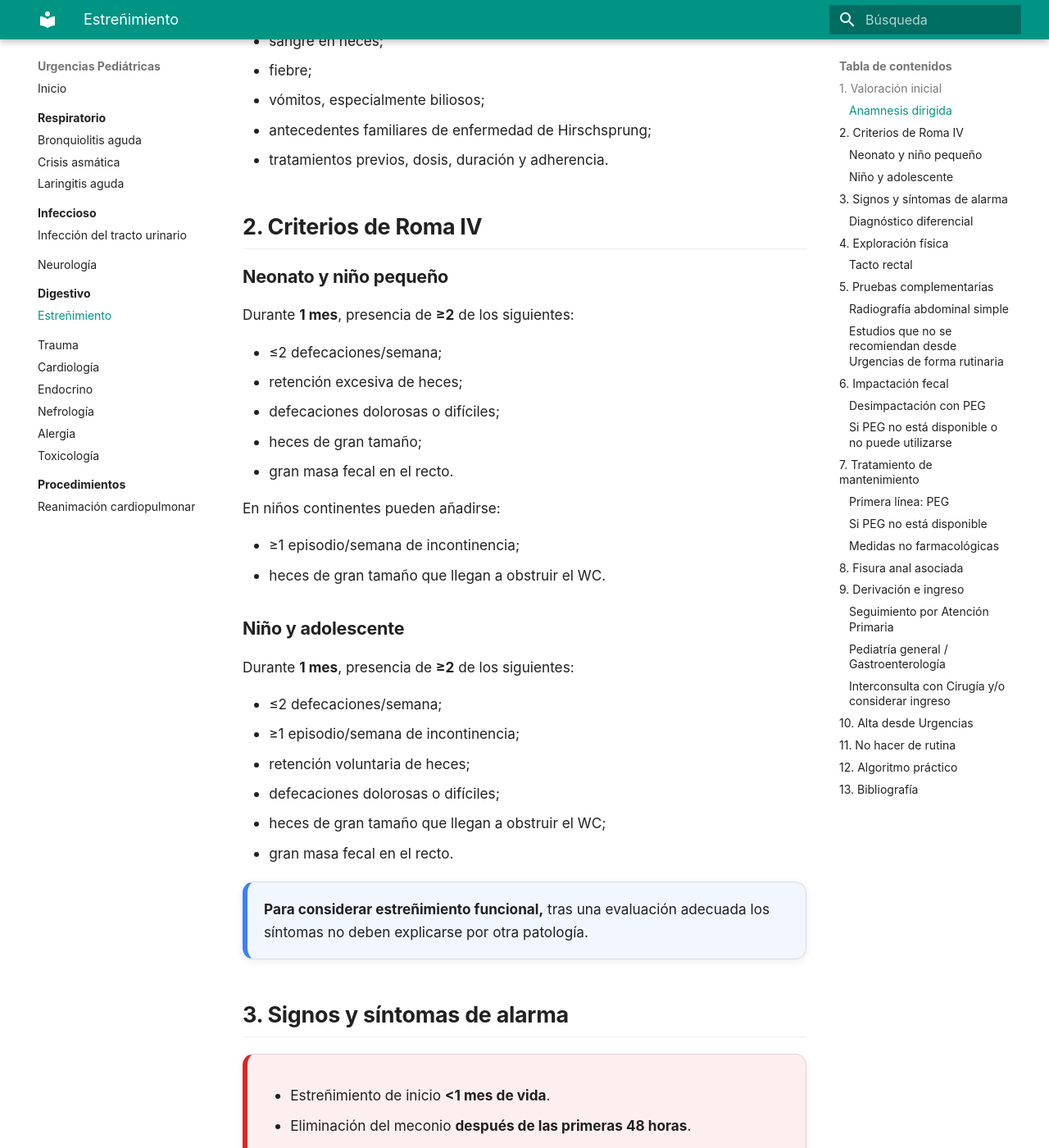
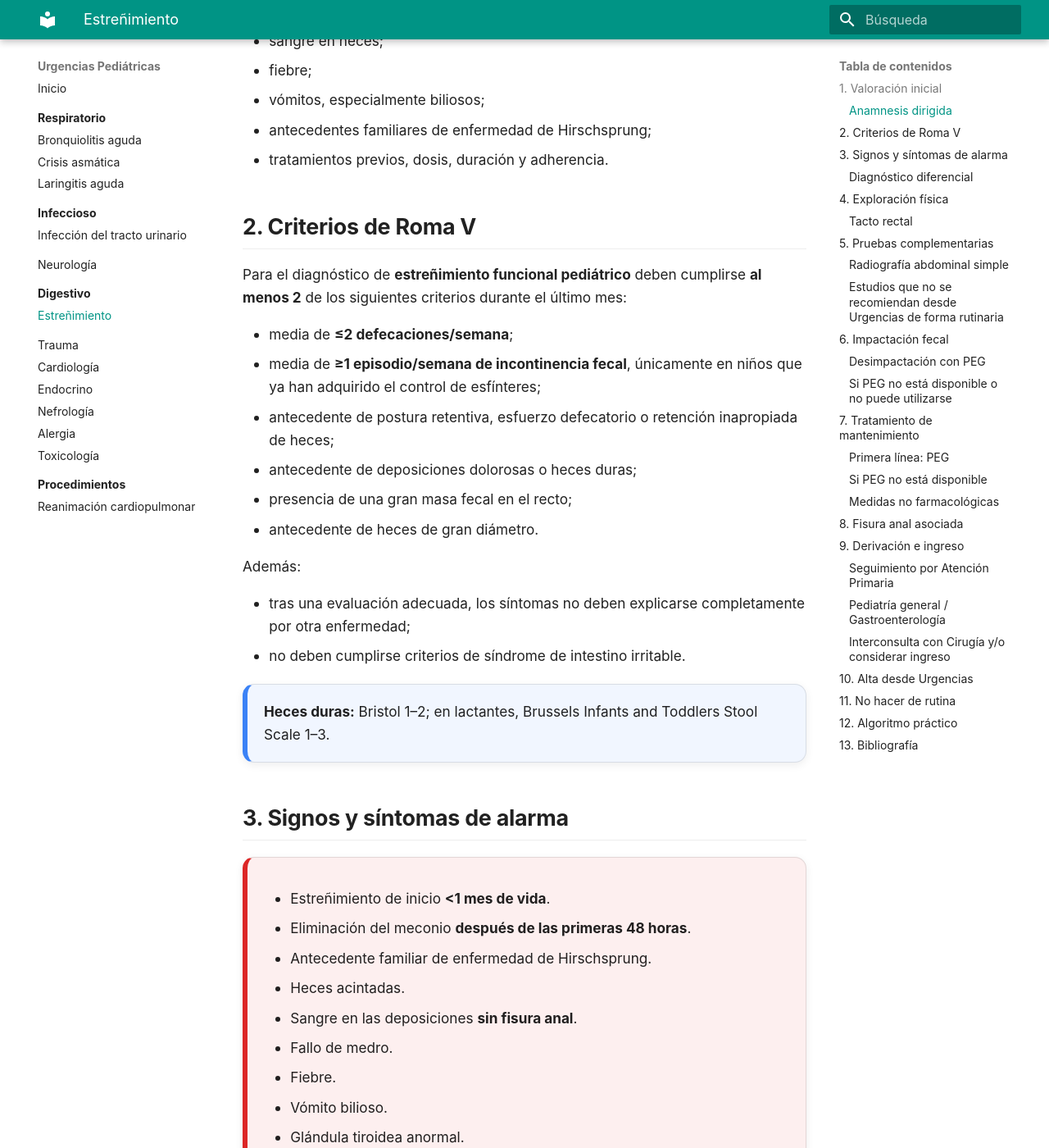
Before and after one commit to gonzaloares/urgencias-pediatricas, an MkDocs documentation site: the page built from docs/digestivo/estrenimiento.md, in a window 1280 px wide and 1400 px high, scrolled down 1572 px. Shown: the whole window at 82% size. Built offline with MkDocs 1.6.1 and Material for MkDocs 9.7.7, drawn with Linux system fonts in a browser that asks for light colours; some of the changed text lies outside the part shown.

Commit message:
Actualiza el estreñimiento a criterios Roma V

```diff
--- a/docs/digestivo/estrenimiento.md
+++ b/docs/digestivo/estrenimiento.md
@@ -2,7 +2,7 @@
 
 <nav class="protocol-shortcuts" aria-label="Accesos rápidos del protocolo">
   <a href="#valoracion">Valoración</a>
-  <a href="#roma">Roma IV</a>
+  <a href="#roma">Roma V</a>
   <a href="#alarma">Signos de alarma</a>
   <a href="#exploracion">Exploración</a>
   <a href="#pruebas">Pruebas</a>
@@ -57,36 +57,24 @@ Preguntar por:
 - tratamientos previos, dosis, duración y adherencia.
 
 <a id="roma"></a>
-## 2. Criterios de Roma IV
+## 2. Criterios de Roma V
 
-### Neonato y niño pequeño
+Para el diagnóstico de **estreñimiento funcional pediátrico** deben cumplirse **al menos 2** de los siguientes criterios durante el último mes:
 
-Durante **1 mes**, presencia de **≥2** de los siguientes:
+- media de **≤2 defecaciones/semana**;
+- media de **≥1 episodio/semana de incontinencia fecal**, únicamente en niños que ya han adquirido el control de esfínteres;
+- antecedente de postura retentiva, esfuerzo defecatorio o retención inapropiada de heces;
+- antecedente de deposiciones dolorosas o heces duras;
+- presencia de una gran masa fecal en el recto;
+- antecedente de heces de gran diámetro.
 
-- ≤2 defecaciones/semana;
-- retención excesiva de heces;
-- defecaciones dolorosas o difíciles;
-- heces de gran tamaño;
-- gran masa fecal en el recto.
+Además:
 
-En niños continentes pueden añadirse:
-
-- ≥1 episodio/semana de incontinencia;
-- heces de gran tamaño que llegan a obstruir el WC.
-
-### Niño y adolescente
-
-Durante **1 mes**, presencia de **≥2** de los siguientes:
-
-- ≤2 defecaciones/semana;
-- ≥1 episodio/semana de incontinencia;
-- retención voluntaria de heces;
-- defecaciones dolorosas o difíciles;
-- heces de gran tamaño que llegan a obstruir el WC;
-- gran masa fecal en el recto.
+- tras una evaluación adecuada, los síntomas no deben explicarse completamente por otra enfermedad;
+- no deben cumplirse criterios de síndrome de intestino irritable.
 
 <div class="clinical-card clinical-card-note">
-  <strong>Para considerar estreñimiento funcional,</strong> tras una evaluación adecuada los síntomas no deben explicarse por otra patología.
+  <strong>Heces duras:</strong> Bristol 1–2; en lactantes, Brussels Infants and Toddlers Stool Scale 1–3.
 </div>
 
 <a id="alarma"></a>
@@ -147,7 +135,7 @@ En el estreñimiento funcional son esperables buen estado general, crecimiento n
 
 Considerarlo si:
 
-- solo está presente **uno** de los criterios de Roma IV;
+- solo está presente **uno** de los criterios de Roma V;
 - existen signos o síntomas de alarma;
 - estreñimiento intratable;
 - existe duda diagnóstica;
@@ -328,7 +316,7 @@ En el estreñimiento funcional sin signos de alarma ni complicaciones:
 
 <div class="algorithm-lane">
   <div class="algorithm-title">ESTREÑIMIENTO EN URGENCIAS</div>
-  <div class="algorithm-step"><strong>Historia + exploración física</strong><br>Roma IV · buscar signos de alarma · valorar impactación</div>
+  <div class="algorithm-step"><strong>Historia + exploración física</strong><br>Roma V · buscar signos de alarma · valorar impactación</div>
   <div class="algorithm-arrow">↓</div>
   <div class="algorithm-split">
     <span><strong>Signos de alarma / sospecha orgánica</strong><br>Estudio dirigido + derivación según sospecha</span>
@@ -356,3 +344,4 @@ En el estreñimiento funcional sin signos de alarma ni complicaciones:
 ## 13. Bibliografía
 
 1. Velasco Rodríguez-Belvís M, Palomino Pérez LM, Cañedo Villarroya E, de la Mano Hernández A, Martínez Pérez J, Muñoz Codoceo RA. **De la guía a la guardia: aplicación en Urgencias de las recomendaciones de ESPGHAN y NASPGHAN basadas en la evidencia para la evaluación y tratamiento del estreñimiento funcional en lactantes y niños.** Emerg Pediatr. 2022;1(3):165-170.
+2. Rome Foundation. **Rome V Criteria. H2a. Functional Constipation.** 2026. [Criterios Roma V](https://theromefoundation.org/rome-v-criteria/)
```
